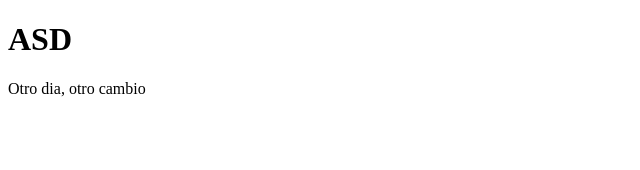
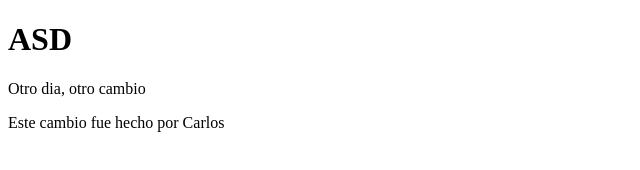
Before and after one commit to LucianoPueyo/Codo-a-codo-Fullstack-24264, a plain HTML site: page prueba2.html in a window 1280 px wide. Shown: the whole page, without its empty margins (0-640 px from the left). Drawn offline with Linux system fonts and the light colour scheme.

Commit message:
Cambio hecho por Carlos

```diff
--- a/prueba2.html
+++ b/prueba2.html
@@ -9,5 +9,8 @@
     <h1>ASD</h1>
 
 	<p>Otro dia, otro cambio</p>
+
+	<p>Este cambio fue hecho por Carlos</p>
+
 </body>
 </html>
```
